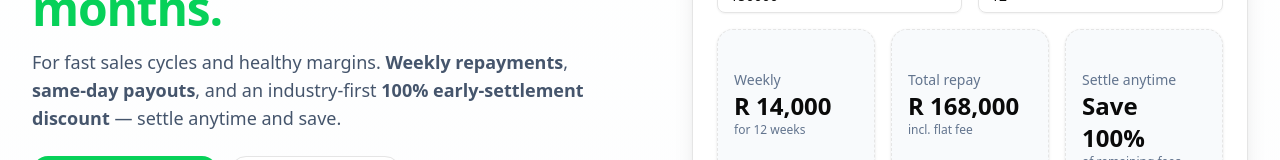
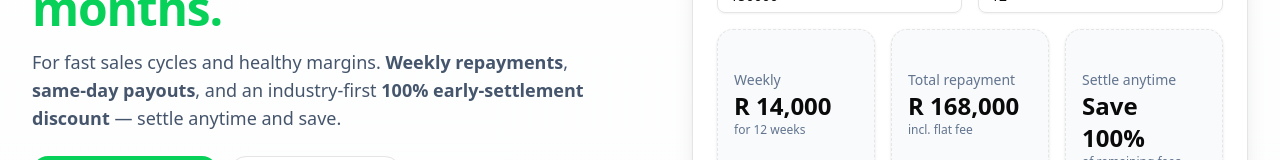
Before and after one commit to AshtonFabby/stock-landingpage, a Next.js app: page / in a window 1280 px wide. Shown: the part 297-457 px from the top of the page. Built offline with nearby package versions, Linux system fonts and the light colour scheme.

Commit message:
fixed total repayment

```diff
--- a/src/app/page.tsx
+++ b/src/app/page.tsx
@@ -209,7 +209,7 @@ export default function StockIgniteLanding() {
                     <Card className="bg-slate-50 border-dashed rounded-2xl">
                       <CardContent className="p-4">
                         <div className="text-sm text-slate-500">
-                          Total repay
+                          Total repayment
                         </div>
                         <div className="text-2xl font-semibold">
                           {formatZAR(plan.total)}
```
